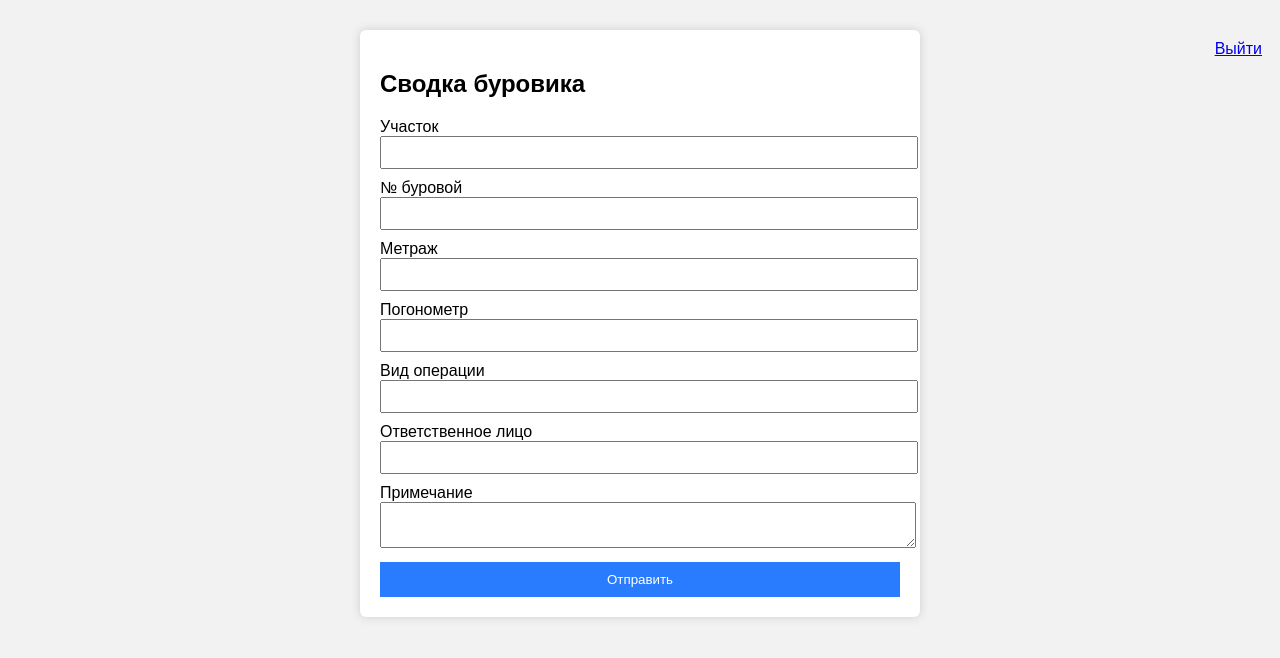
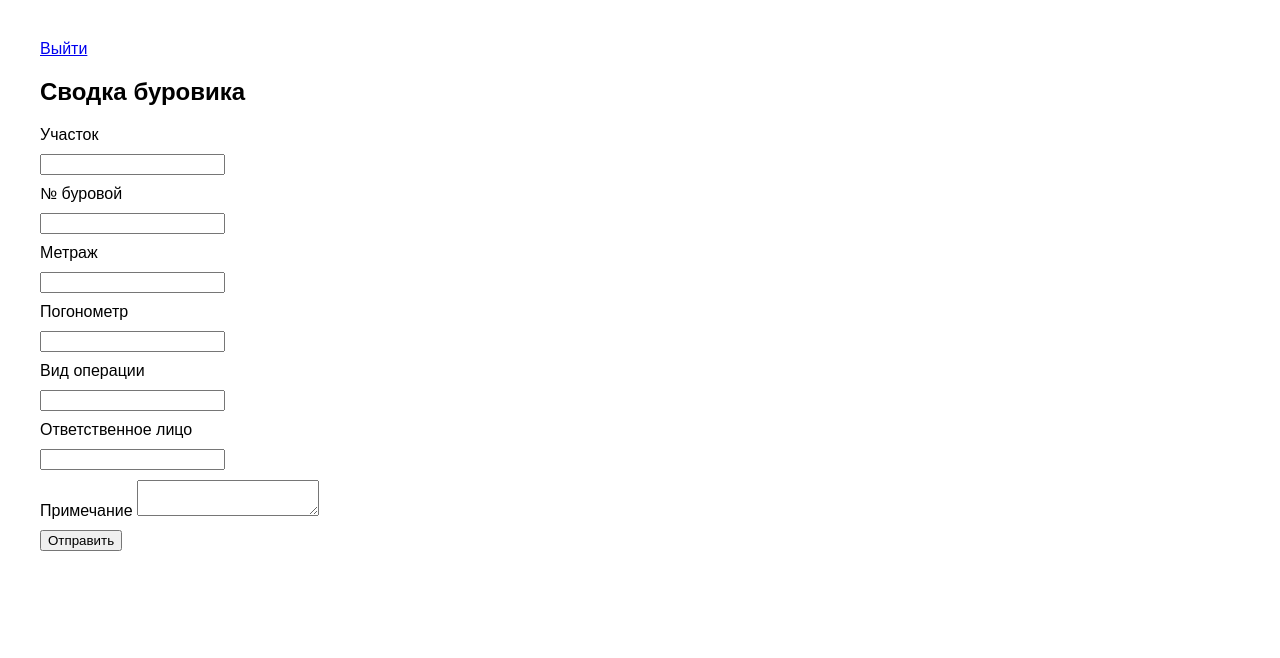
Before and after one commit to Maksat-Sh/bur-report-supabase, a FastAPI app: template templates/burform.html in a window 1280 px wide. Shown: the top 658 px of the page. Run offline with FastAPI, Linux system fonts and the light colour scheme; the template is opened without the code that fills it, so the values that code supplies are empty; parts of the project's set-up code (start-up, migrations or seed data) failed here and were passed over.

Commit message:
Update style.css

```diff
--- a/static/style.css
+++ b/static/style.css
@@ -1,50 +1,8 @@
 body {
-    background: #f2f2f2;
     font-family: Arial;
+    margin: 40px;
 }
-
-.box {
-    width: 520px;
-    background: #fff;
-    padding: 20px;
-    margin: 30px auto;
-    box-shadow: 0 0 10px #ccc;
-    border-radius: 6px;
+input, button {
+    display: block;
+    margin: 10px 0;
 }
-
-input, textarea, select {
-    width: 100%;
-    margin-bottom: 10px;
-    padding: 7px;
-}
-
-button {
-    padding: 10px;
-    width: 100%;
-    background: #2a7cff;
-    color: #fff;
-    border: none;
-    cursor: pointer;
-}
-
-button:hover {
-    background: #1b5fe0;
-}
-
-.logout {
-    float: right;
-    margin: 10px;
-}
-
-.err { color: red; }
-.ok { color: green; font-weight: bold; }
-
-table {
-    width: 100%;
-    border-collapse: collapse;
-}
-
-th, td {
-    border: 1px solid #ddd;
-    padding: 5px;
-}
```
